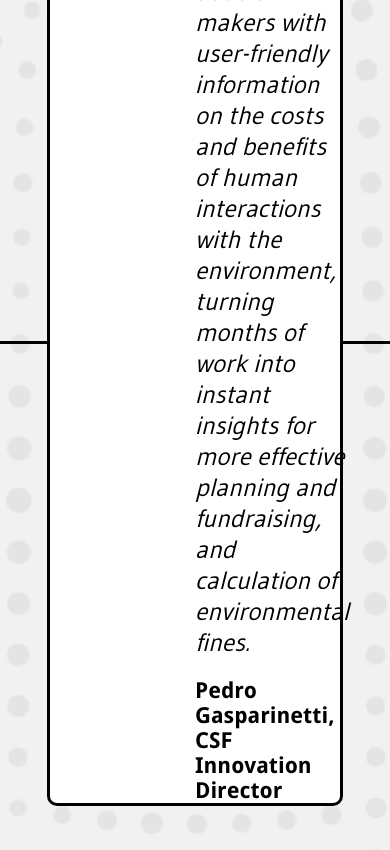
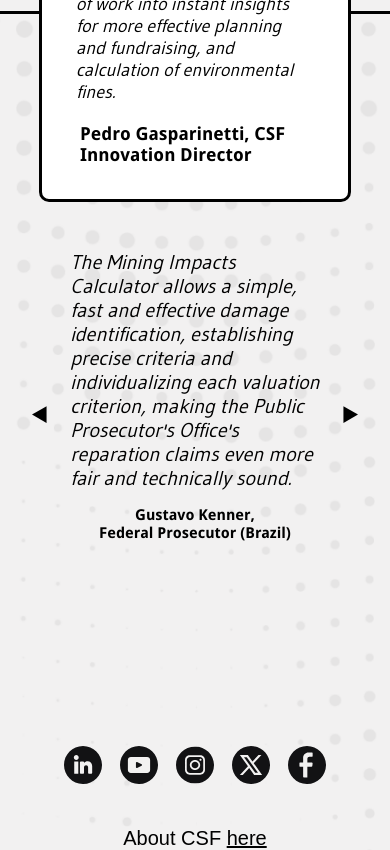
Before and after one commit to conservation-strategy/calculadoras-hub, a Next.js app: page / in a window 390 px wide. Shown: the part 2400-3250 px from the top of the page. Built offline with nearby package versions, Linux system fonts and the light colour scheme; a web font is replaced by a local one.

Commit message:
responsive: mobile: quotes section

```diff
--- a/app/components/quotes/quotes.module.css
+++ b/app/components/quotes/quotes.module.css
@@ -4,7 +4,18 @@
     flex-direction: column;
     align-items: center;
     gap: 96px;
-    margin-block: 64px;
+    /* margin-block: 64px; */
+    margin-block: clamp(0.5rem, -0.6522rem + 4.4747vw, 3.375rem);
+}
+@media(max-width: 1024px) {
+    .section {
+        gap: clamp(0.25rem, -2.6111rem + 11.1111vw, 4.5rem);
+    }
+}
+@media(max-width: 430px) {
+    .section {
+        gap: 0;
+    }
 }
 .mainContainer {
     width: 100%;
@@ -29,7 +40,7 @@
     width: 70%;
     max-width: 835px;
     aspect-ratio: 835 / 481;
-    padding: 0px 145px;
+    padding: clamp(2.125rem, -0.6304rem + 10.7004vw, 9rem);
     background-color: #ffffff;
     gap: 20px;
     border-radius: 10px;
@@ -39,16 +50,34 @@
     align-items: start;
     justify-content: center;
 }
+@media(max-width: 744px) {
+    .frame {
+        width: 80%;
+    }
+}
 .quote {
     font-style: italic;
     font-size: var(--h2);
 }
 .mainQuote {
     text-align: left;
-    font-size: var(--h3);
+    font-size: 26px
 }
 .mainAuthor {
     font-size: 22px;
+    margin: 0px 4px;
+}
+@media(max-width: 1280px) {
+    .mainQuote,
+    .mainAuthor {
+        font-size: var(--step-1);
+    }
+}
+@media(max-width: 375px) {
+    .mainAuthor,
+    .mainQuote {
+        font-size: 16px;
+    }
 }
 
 .slide {
--- a/app/components/slide/slide.jsx
+++ b/app/components/slide/slide.jsx
@@ -31,14 +31,14 @@ export default function Slide () {
 
     return (
         <div className={styles.slide}>
-            <div className={`${styles.arrow} ${styles.left}`}>
-                <button onClick={() => paginate(-1)}>
-                    <Arrow/>
+            <div className={`${styles.arrowContainer} ${styles.left}`}>
+                <button className={styles.arrow} onClick={() => paginate(-1)}>
+                    <ArrowLeft/>
                 </button>
             </div>
-            <div className={`${styles.arrow} ${styles.right}`}>
-                <button onClick={() => paginate(1)}>
-                    <Arrow/>
+            <div className={`${styles.arrowContainer} ${styles.right}`}>
+                <button className={`${styles.arrow}`} onClick={() => paginate(1)}>
+                    <ArrowRight/>
                 </button>
             </div>
             <div className={styles.cardContainer}>
@@ -88,10 +88,17 @@ const Card = ({ quote, author, position }) => {
     )
 }
 
-const Arrow = () => {
+const ArrowLeft = () => {
     return (
-        <svg width="27" height="31" viewBox="0 0 27 31" fill="none" xmlns="http://www.w3.org/2000/svg">
+        <svg width="100%" height="100%" viewBox="0 0 27 31" fill="none" xmlns="http://www.w3.org/2000/svg">
             <path d="M-7.64949e-07 15.5L26.25 0.344554L26.25 30.6554L-7.64949e-07 15.5Z" fill="black"/>
         </svg>
     )
 }
+const ArrowRight = () => {
+    return (
+        <svg width="100%" height="100%" viewBox="0 0 27 31" fill="none" xmlns="http://www.w3.org/2000/svg">
+            <path d="M27 15.5L0.749999 30.6554L0.75 0.344555L27 15.5Z" fill="black"/>
+        </svg>
+    )
+}
--- a/app/components/slide/slide.module.css
+++ b/app/components/slide/slide.module.css
@@ -6,10 +6,10 @@
     position: relative;
     z-index: 0;
 }
-.arrow {
+.arrowContainer {
     position: absolute;
-    top: 50%;
-    transform: translateY(-50%);
+    top: 30%;
+    /* transform: translateY(-50%); */
     z-index: 10;
 }
 .left {
@@ -17,8 +17,18 @@
 }
 .right {
     right: 0;
-    transform: scaleX(-1);
 }
+@media(max-width: 1200px) {
+    .right,
+    .left {
+        margin: 0px 40px;
+    }
+}
+.arrow {
+    width: clamp(0.9375rem, 0.2862rem + 2.5292vw, 2.25rem);
+    height: auto;
+}
+
 .cardContainer {
     width: 100%;
     overflow: hidden;
@@ -31,8 +41,7 @@
     text-align: center;
     width: 74%;
     margin: auto;
-    min-height: 330px;
-    cursor: grab;
+    min-height: 386px;    cursor: grab;
 }
 .card:active {
     cursor: grabbing;
@@ -41,6 +50,58 @@
     font-style: italic;
     font-size: var(--h2);
 }
+
+@media(max-width: 744px) {
+    .arrowContainer {
+        top: 40%;
+    }
+    .card {
+        width: 64%;
+        gap: 20px;
+    }
+
+    .quote {
+        text-align: left;
+    }
+}
 .author {
     font-size: var(--h3);
 }
+@media(max-width: 1280px) {
+    .quote {
+        font-size: var(--step-2);
+    }
+    .author {
+        font-size: var(--step-0);
+    }
+}
+@media(max-width: 430px) {
+    .arrowContainer {
+        /* top: 50%; */
+    }
+    .card {
+        gap: 16px;
+    }
+    .author {
+        font-size: 15px;
+    }
+    .quote {
+        font-size: 20px;
+    }
+    .right,
+    .left {
+        margin: 0px 32px;
+    }
+}
+@media (max-width: 375px) {
+    .author {
+        font-size: 14px
+    }
+    .quote {
+        font-size: 18px;
+    }
+    .right,
+    .left {
+        margin: 0px 24px;
+    }
+}
```
